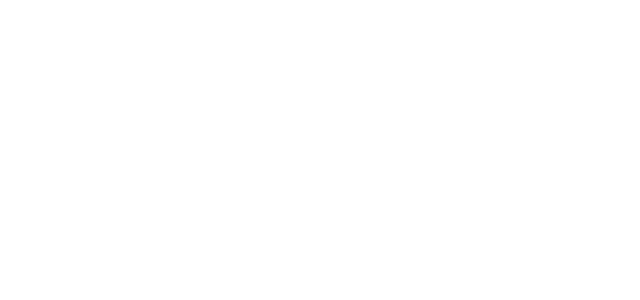
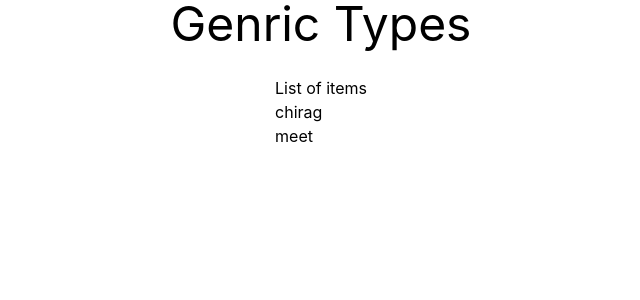
Before and after one commit to chiragchapaneri/typescript-genric, a React (Create React App) app: page / in a window 1280 px wide. Shown: the top 300 px of the page, without its empty margins (319-959 px from the left). Built offline with nearby package versions, Linux system fonts and the light colour scheme.

Commit message:
feat:genric typscript

```diff
--- a/src/App.tsx
+++ b/src/App.tsx
@@ -1,10 +1,22 @@
 import React from "react";
 import logo from "./logo.svg";
 import "./App.css";
+import { List } from "./components/genric/Llist";
 
 function App() {
   return (
-    <div className="flex justify-center max-w-screen-2xl  flex-col items-center bg-red-500"></div>
+    <div className="flex justify-center max-w-screen-2xl  flex-col items-center">
+      <h1 className="text-5xl mb-7">Genric Types</h1>
+      <List
+        items={[
+          { id: 1, name: "chirag" },
+          { id: 21, name: "meet" },
+        ]}
+        onClick={(item) => {
+          console.log(item);
+        }}
+      />
+    </div>
   );
 }
 
--- /dev/null
+++ b/src/components/genric/Llist.tsx
@@ -0,0 +1,22 @@
+type propsData<T> = {
+  items: T[];
+  onClick: (value: T) => void;
+};
+export const List = <T extends { id: number; name: string }>({
+  items,
+  onClick,
+}: propsData<T>) => {
+  return (
+    <div>
+      <h2>List of items</h2>
+
+      {items.map((data) => {
+        return (
+          <h1 key={data.id} onClick={() => onClick(data)}>
+            {data.name}
+          </h1>
+        );
+      })}
+    </div>
+  );
+};
```
